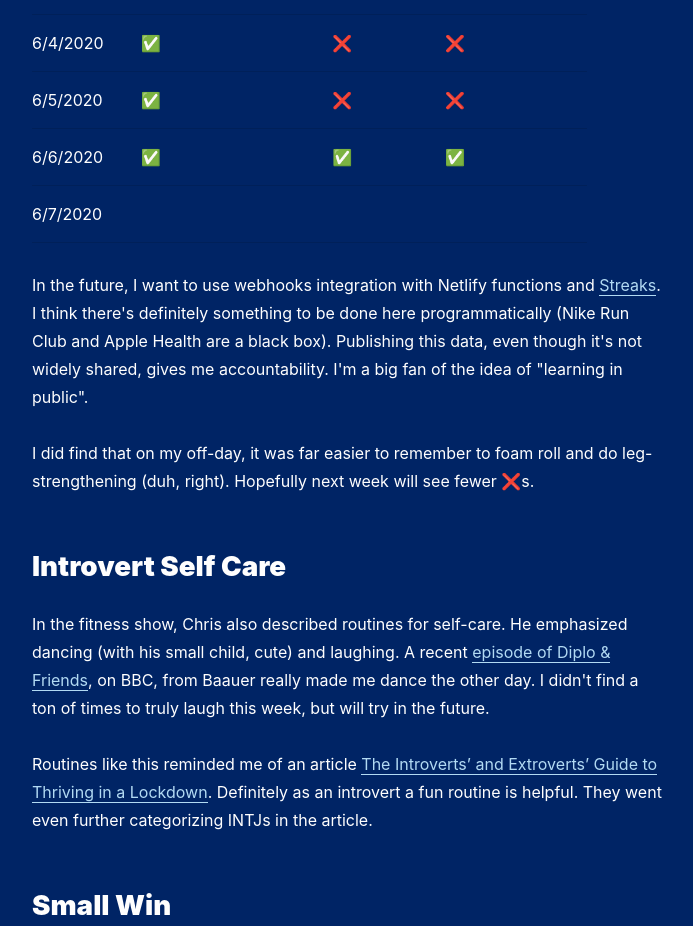
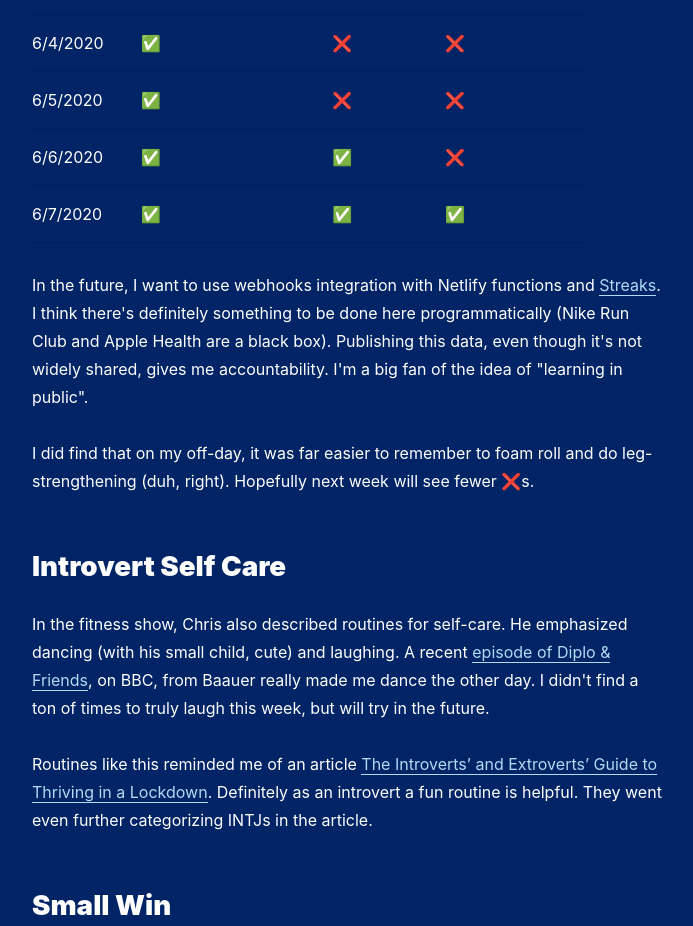
Before and after one commit to JackHowa/marathon-run-log, a Gatsby site: page /week-2/ in a window 1280 px wide. Shown: the part 1200-2126 px from the top of the page, without its empty margins (293-986 px from the left). Built offline with nearby package versions, Linux system fonts and the light colour scheme; Gatsby itself is replaced by a stand-in of ours; some packages are replaced by stand-ins of ours.

Commit message:
Update and exclude lies of hip stengthening

```diff
--- a/content/blog/week-2/index.md
+++ b/content/blog/week-2/index.md
@@ -31,8 +31,8 @@ Furthermore, taking control of little wins like [stretching and foam-rolling](ht
 | 6/3/2020 | ✅                 | ✅        | ✅                |
 | 6/4/2020 | ✅                 | ❌        | ❌                |
 | 6/5/2020 | ✅                 | ❌        | ❌                |
-| 6/6/2020 | ✅                 | ✅        | ✅                |
-| 6/7/2020 |                    |           |                   |
+| 6/6/2020 | ✅                 | ✅        | ❌                |
+| 6/7/2020 | ✅                 | ✅        | ✅                |
 
 In the future, I want to use webhooks integration with Netlify functions and [Streaks](https://crunchybagel.com/streaks-5-now-available/). I think there's definitely something to be done here programmatically (Nike Run Club and Apple Health are a black box). Publishing this data, even though it's not widely shared, gives me accountability. I'm a big fan of the idea of "learning in public".
 
```
